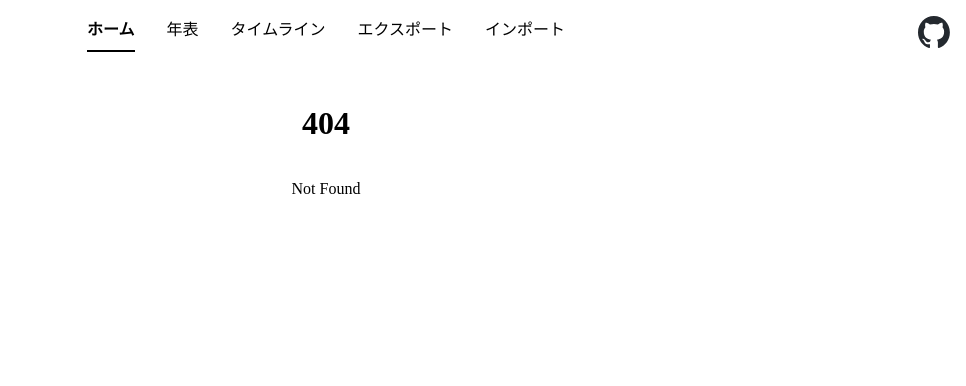
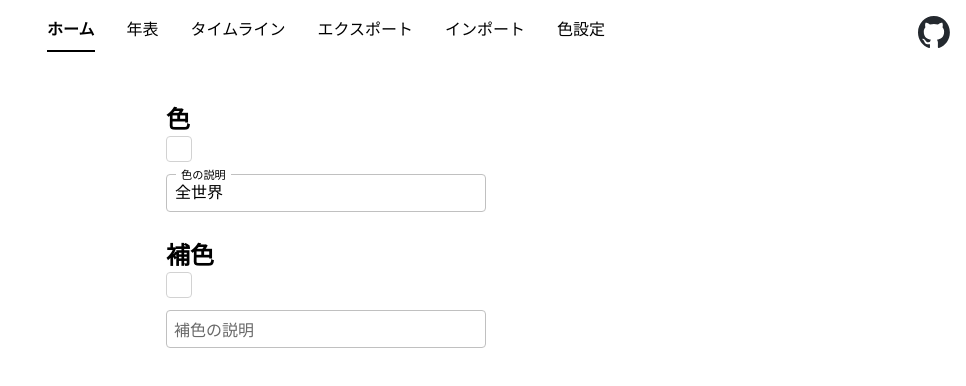
Before and after one commit to redfe/mysirube, a SvelteKit app: page /color in a window 1280 px wide. Before the commit this address had no page. Shown: the top 386 px of the page, without its empty margins (314-1280 px from the left). Built offline with nearby package versions, Linux system fonts and the light colour scheme.

Commit message:
修正：色設定機能を追加し、色の保存と読み込みを改善

```diff
--- a/src/lib/components/core/ColorSelect.svelte
+++ b/src/lib/components/core/ColorSelect.svelte
@@ -10,15 +10,14 @@
 		value?: string;
 		axis?: 'y' | 'x';
 		type?: 'main' | 'sub';
+		onselect?: (color: ColorName | undefined) => void;
 	} & HTMLAttributes<HTMLElement>;
 
 	let current: HTMLElement | undefined = $state();
-
-	let loadColorSetting: Promise<ColorSettings | undefined> = getColorSettings();
 </script>
 
 <script lang="ts">
-	let { label, value = $bindable(), axis, type = 'main', ...others }: Props = $props();
+	let { label, value = $bindable(), axis, type = 'main', onselect, ...others }: Props = $props();
 	const id = crypto.randomUUID();
 
 	let selectElm: HTMLElement | undefined = $state();
@@ -66,7 +65,7 @@
 	}}
 />
 
-{#await loadColorSetting then colorSetting}
+{#await getColorSettings() then colorSetting}
 	<div class="custom-select" {id} {...others} bind:this={selectElm}>
 		<button
 			aria-label={description((value as ColorName) ?? 'white', colorSetting)}
@@ -99,7 +98,11 @@
 						class={color}
 						data-value={color}
 						style:background-color={color}
-						onclick={() => (value = color)}
+						onclick={() => {
+							value = color;
+							onselect?.(color);
+							close();
+						}}
 					></button>
 				{/each}
 			</div>
--- a/src/lib/components/custom/ColorFilter.svelte
+++ b/src/lib/components/custom/ColorFilter.svelte
@@ -9,7 +9,6 @@
 		filter: () => void;
 		type?: 'main' | 'sub';
 	};
-	let loadColorSetting: Promise<ColorSettings | undefined> = getColorSettings();
 </script>
 
 <script lang="ts">
@@ -26,7 +25,7 @@
 	}
 </script>
 
-{#await loadColorSetting then colorSetting}
+{#await getColorSettings() then colorSetting}
 	<fieldset class="colorSelector">
 		<legend>色フィルター</legend>
 		{#each selectableColors as color (color)}
--- a/src/lib/repository.ts
+++ b/src/lib/repository.ts
@@ -3,7 +3,8 @@ import type { ColorName } from './colors';
 export const dbName = 'MySirube';
 export const dataStoreName = 'datas';
 export const themeStoreName = 'themes';
-export const colorSettingsStoreName = 'ColorSettings';
+export const colorSettingsStoreName = 'colorSettings';
+export const storeNames = [dataStoreName, themeStoreName, colorSettingsStoreName];
 export const version = 1;
 const MAX_PER_DISPLAY = 1000;
 
@@ -49,6 +50,7 @@ function initStores(db: IDBDatabase) {
 			console.warn(e);
 		}
 	}
+
 	if (!db.objectStoreNames.contains(colorSettingsStoreName)) {
 		let store = null;
 		try {
@@ -60,11 +62,15 @@ function initStores(db: IDBDatabase) {
 			initializeColorSettings(store);
 		}
 	} else {
-		const transaction = db.transaction(colorSettingsStoreName, 'readonly');
+		const transaction = db.transaction(colorSettingsStoreName, 'readwrite');
 		const store = transaction.objectStore(colorSettingsStoreName);
-		if (store.get('default') == null) {
-			initializeColorSettings(store);
-		}
+		const request = store.get('default');
+		request.onsuccess = () => {
+			if (request.result == null) {
+				initializeColorSettings(store);
+			}
+		};
+		request.onerror = () => console.warn(request.error);
 	}
 }
 
@@ -112,7 +118,7 @@ function initializeColorSettings(store: IDBObjectStore) {
 			white: { description: '' },
 			red: { description: '争い' },
 			pink: { description: '' },
-			purple: { description: '天皇' },
+			purple: { description: '' },
 			blue: { description: '技術' },
 			green: { description: '植民地' },
 			yellowgreen: { description: '' },
@@ -332,7 +338,7 @@ export function getCurrentStartyear(): number | null {
 	return val ? Number(val) : null;
 }
 
-export async function getColorSettings(): Promise<ColorSettings | undefined> {
+export async function getColorSettings(): Promise<ColorSettings> {
 	const db = await initDB();
 	return new Promise((resolve, reject) => {
 		const transaction = db.transaction(colorSettingsStoreName, 'readonly');
@@ -340,6 +346,17 @@ export async function getColorSettings(): Promise<ColorSettings | undefined> {
 		const request = store.get('default');
 		request.onsuccess = () => resolve(request.result);
 		request.onerror = () => reject(request.error);
+	});
+}
+
+export async function saveColorSettings(colorSettings: ColorSettings) {
+	const db = await initDB();
+	return new Promise((resolve, reject) => {
+		const transaction = db.transaction(colorSettingsStoreName, 'readwrite');
+		const store = transaction.objectStore(colorSettingsStoreName);
+		const updateRequest = store.put(colorSettings);
+		updateRequest.onsuccess = () => resolve(updateRequest.result);
+		updateRequest.onerror = () => reject(updateRequest.error);
 	});
 }
 
--- a/src/routes/+layout.svelte
+++ b/src/routes/+layout.svelte
@@ -26,6 +26,7 @@
 		<Link href="#/timeline" current={'#/timeline' == page.url.hash}>タイムライン</Link>
 		<Link href="#/export" current={'#/export' == page.url.hash}>エクスポート</Link>
 		<Link href="#/import" current={'#/import' == page.url.hash}>インポート</Link>
+		<Link href="#/color" current={'#/color' == page.url.hash}>色設定</Link>
 	</nav>
 	<div class="right">
 		<Link href="https://github.com/redfe/mysirube" target="_blank" class="noblankicon"
--- /dev/null
+++ b/src/routes/color/+page.svelte
@@ -0,0 +1,71 @@
+<script lang="ts">
+	import { type ColorName } from '$lib/colors';
+	import ColorSelect from '$lib/components/core/ColorSelect.svelte';
+	import TextInput from '$lib/components/core/TextInput.svelte';
+	import { getColorSettings, saveColorSettings, type ColorSettings } from '$lib/repository'; // IndexedDB 保存用関数をインポート
+
+	let colorSettings: ColorSettings | undefined = $state();
+
+	let mainColorName: ColorName = $state('white');
+	let subColorName: ColorName = $state('white');
+
+	async function load() {
+		colorSettings = await getColorSettings();
+	}
+
+	function save() {
+		if (!colorSettings) return;
+		saveColorSettings(JSON.parse(JSON.stringify(colorSettings)));
+	}
+</script>
+
+{#await load() then}
+	{#if colorSettings}
+		<ul>
+			<li>
+				<p>色</p>
+				<ColorSelect label="色" bind:value={mainColorName} />
+				<div>
+					<TextInput
+						label="色の説明"
+						bind:value={colorSettings.main[mainColorName].description}
+						oninput={save}
+					/>
+				</div>
+			</li>
+			<li>
+				<p>補色</p>
+				<ColorSelect label="補色" bind:value={subColorName} type="sub" />
+				<div>
+					<TextInput
+						label="補色の説明"
+						bind:value={colorSettings.sub[subColorName].description}
+						oninput={save}
+					/>
+				</div>
+			</li>
+		</ul>
+	{/if}
+{/await}
+
+<style>
+	ul {
+		margin: 0;
+		padding: 0;
+	}
+	li {
+		margin-top: 1rem;
+		list-style: none;
+		p {
+			font-size: 1.5rem;
+			font-weight: bold;
+			margin: 0;
+		}
+		div {
+			margin-top: 0.25rem;
+		}
+	}
+	li :global(input) {
+		width: 20rem;
+	}
+</style>
--- a/src/routes/edit/+page.svelte
+++ b/src/routes/edit/+page.svelte
@@ -4,7 +4,6 @@
 		search,
 		save,
 		type Data,
-		type Theme,
 		remove as removeData,
 		saveTheme,
 		removeTheme,
--- a/src/routes/import/+page.svelte
+++ b/src/routes/import/+page.svelte
@@ -3,7 +3,11 @@
 	import Typograph from '$lib/components/core/Typograph.svelte';
 	import { initDB, version } from '$lib/repository';
 
-	const valueBuffers: { datas: any[]; themes: any[] } = { datas: [], themes: [] };
+	const valueBuffers: { datas: any[]; themes: any[]; colorSettings: any[] } = {
+		datas: [],
+		themes: [],
+		colorSettings: []
+	};
 
 	let progress = $state(0);
 	let importing = $state(false);
```
Also changed, not shown: src/routes/export/+page.svelte (+9 -37 lines).
